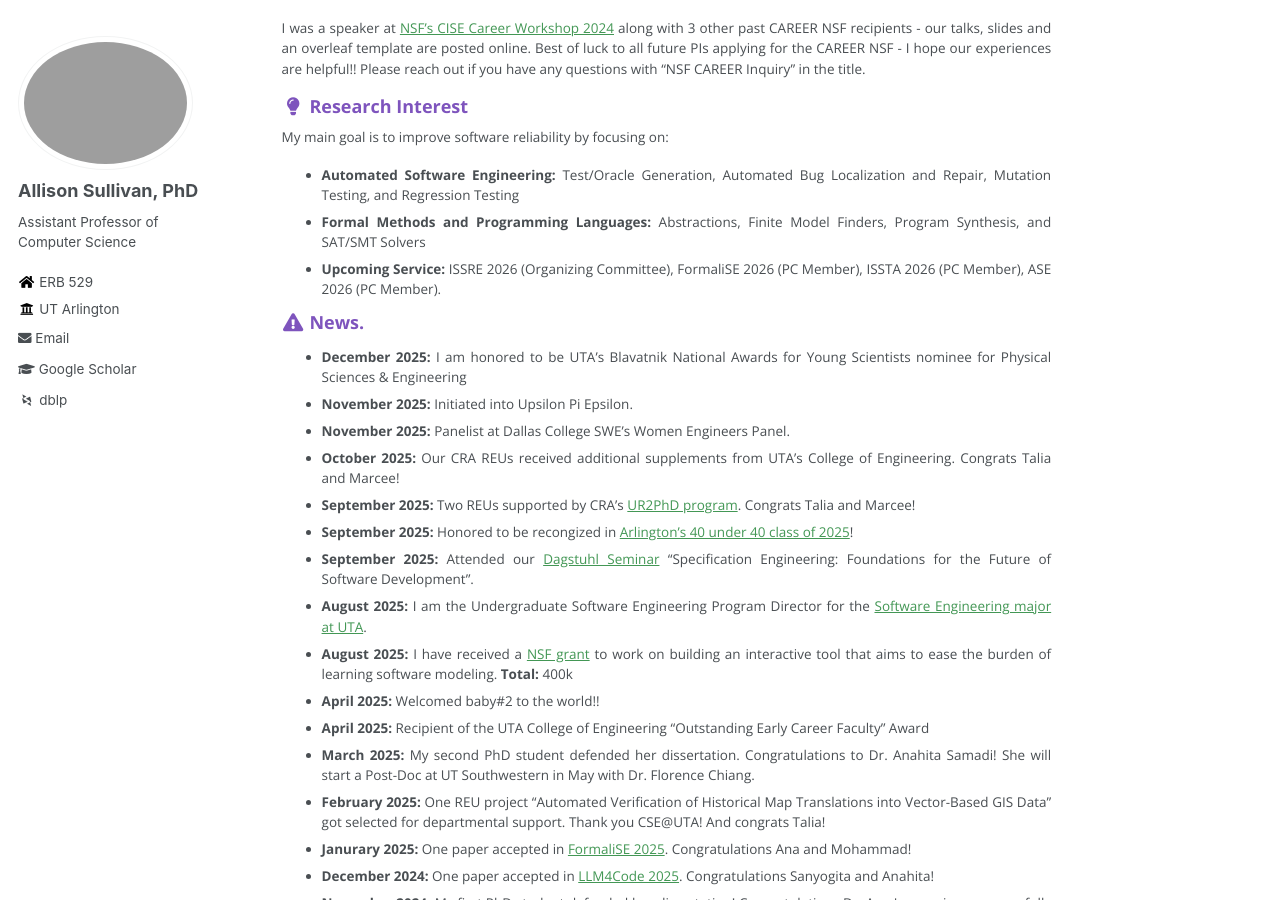
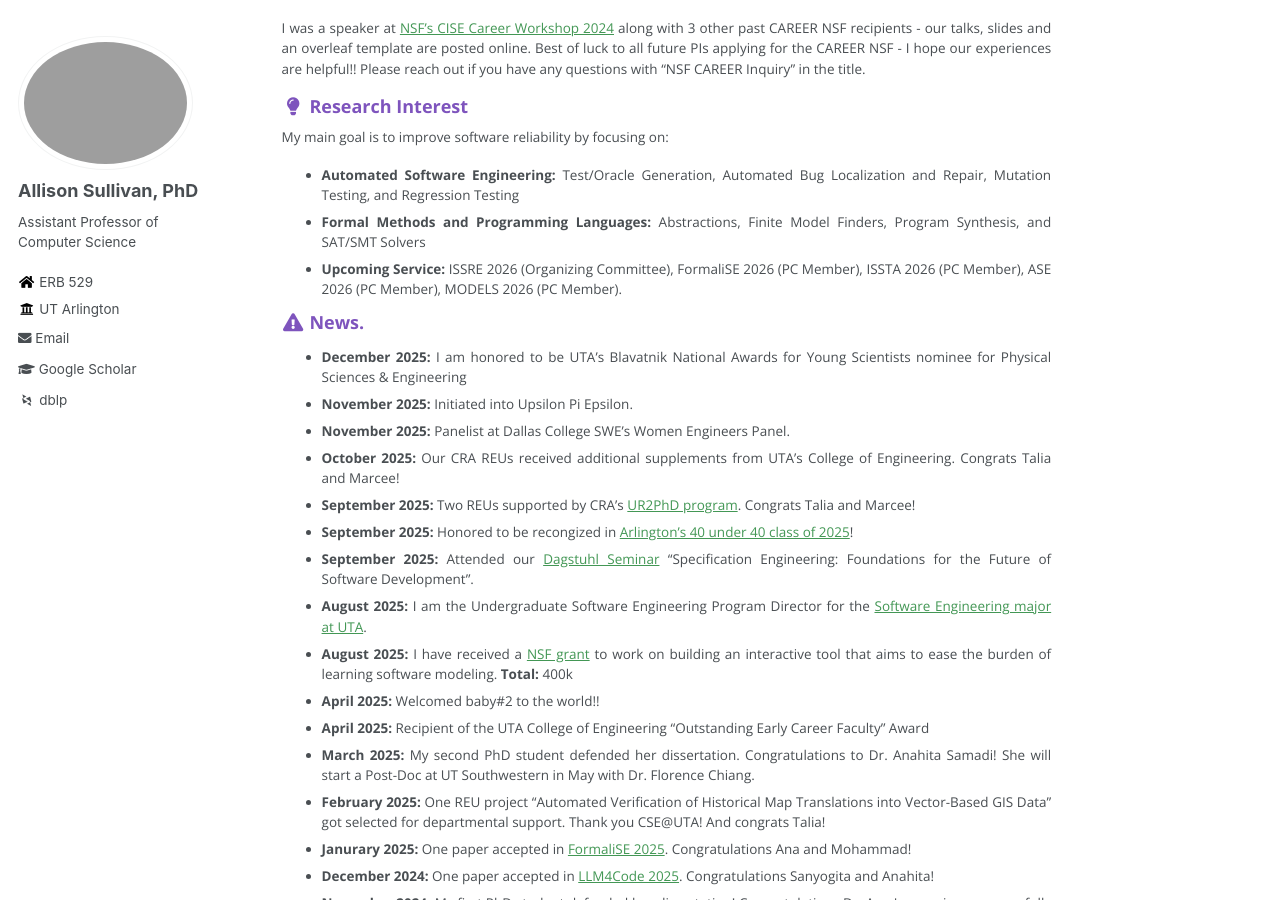
Before and after one commit to Allisonius/allisonius.github.io, a Jekyll site: the page built from _pages/about.md, in a window 1280 px wide and 900 px high, scrolled down 411 px. Built offline with Jekyll 4.4.1, drawn with Linux system fonts in a browser that asks for light colours; some web fonts are replaced.

Commit message:
Update about.md

```diff
--- a/_pages/about.md
+++ b/_pages/about.md
@@ -22,7 +22,7 @@ I was a speaker at [NSF's CISE Career Workshop 2024](https://www.cnsr.ictas.vt.e
 My main goal is to improve software reliability by focusing on:
   * **Automated Software Engineering:** Test/Oracle Generation, Automated Bug Localization and Repair, Mutation Testing, and Regression Testing
   * **Formal Methods and Programming Languages:** Abstractions, Finite Model Finders, Program Synthesis, and SAT/SMT Solvers
- * **Upcoming Service:** ISSRE 2026 (Organizing Committee), FormaliSE 2026 (PC Member), ISSTA 2026 (PC Member), ASE 2026 (PC Member).
+ * **Upcoming Service:** ISSRE 2026 (Organizing Committee), FormaliSE 2026 (PC Member), ISSTA 2026 (PC Member), ASE 2026 (PC Member), MODELS 2026 (PC Member).
 
 
 ### <i class="fa fa-fw fa-exclamation-triangle" aria-hidden="true"></i> News.
```
